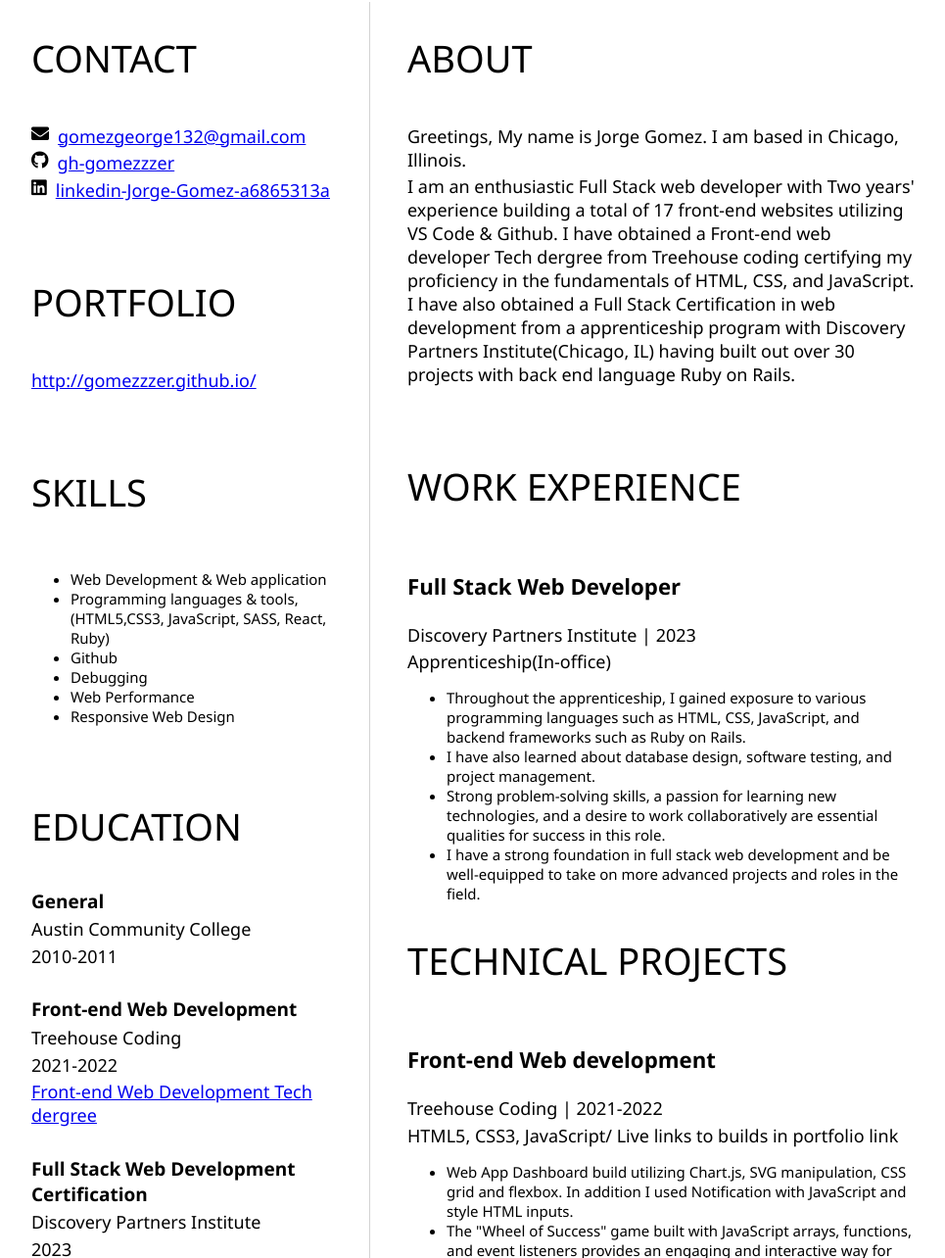
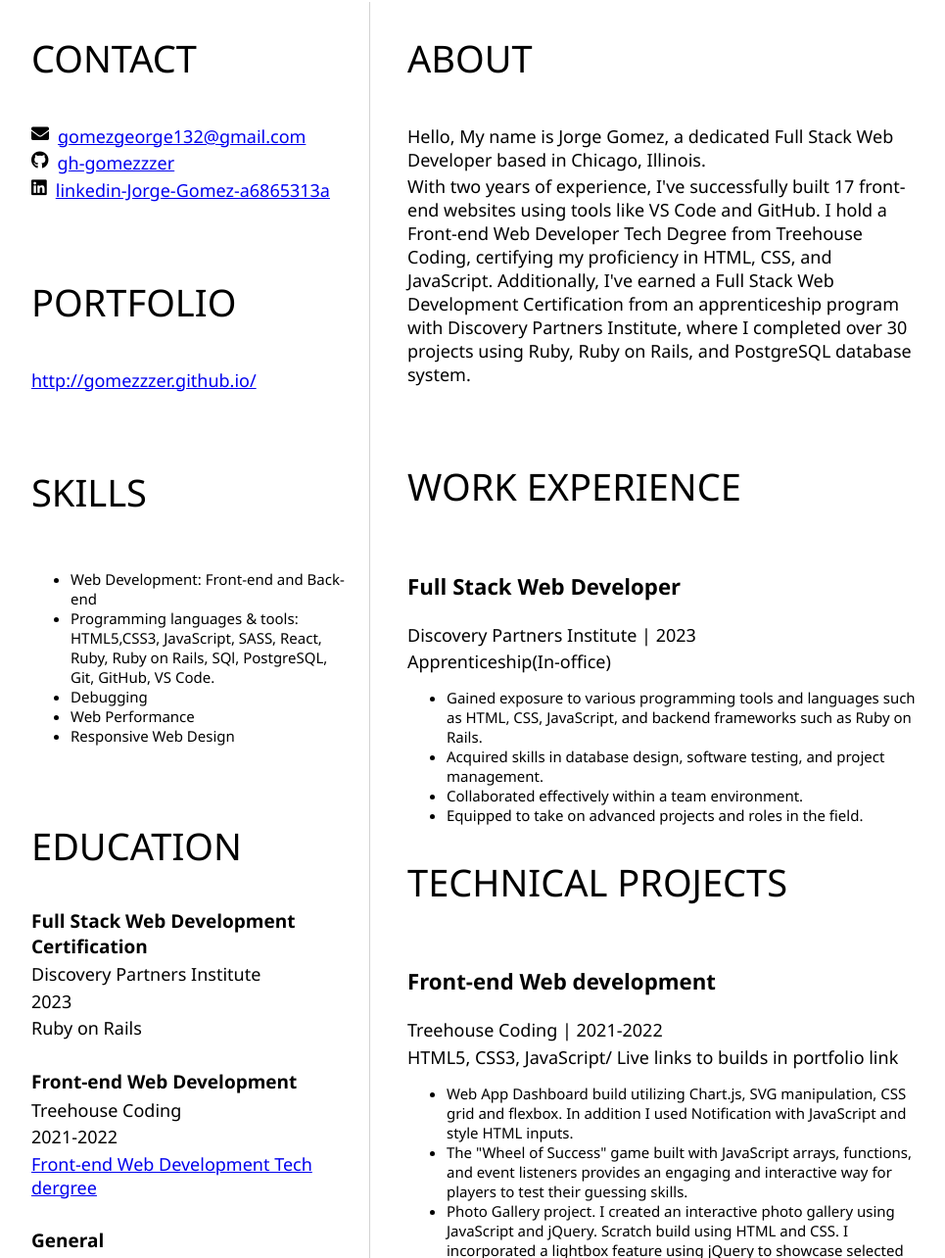
Before and after one commit to Gomezzzer/resume, a plain HTML site: page index.html in a window 1280 px wide. Shown: the part 342-1626 px from the top of the page at 98% size, without its empty margins (166-1131 px from the left). Drawn offline with Linux system fonts and the light colour scheme.

Commit message:
updated details

```diff
--- a/index.html
+++ b/index.html
@@ -45,9 +45,8 @@
 					<h2>SKILLS</h2>
 					<!-- your skills AKA "buzzwords" -->
                                 <ul>
-                                   <li>Web Development&#8203; & Web application</li>
-                                   <li>Programming&#8203; languages&#8203; & tools,(HTML5,&#8203;CSS3, JavaScript, SASS, React, Ruby)</li>
-                                   <li>Github</li>
+                                   <li>Web Development: Front-end and Back-end</li>
+                                   <li>Programming&#8203; languages&#8203; & tools: HTML5,&#8203;CSS3, JavaScript, SASS, React, Ruby, Ruby on Rails, SQl, PostgreSQL, Git, GitHub, VS Code.</li>
                                    <li>Debugging</li>
                                    <li>Web Performance&#8203;</li>
                                    <li>Responsive Web Design</li>
@@ -56,12 +55,15 @@
 				<section>
 					<h2>EDUCATION</h2>
 					<!-- your education -->
-                    <b>General</b>
+                    <b>Full Stack Web Development Certification</b>
                     <p>
-                        Austin Community College
+                        Discovery Partners Institute
                     </p>
                     <p>
-                        2010-2011
+                        2023
+                    </p>
+                    <p>
+                        Ruby on Rails
                     </p>
                     <br>
                     <b>Front-end Web Development</b>
@@ -75,24 +77,24 @@
                         <a href="https://images.credential.net/embed/yja5msmy.png">Front-end Web Development Tech dergree</a>
                     </p>
                     <br>
-                    <b>Full Stack Web Development Certification</b>
+                    <b>General</b>
                     <p>
-                        Discovery Partners Institute
+                        Austin Community College
                     </p>
                     <p>
-                        2023
+                        2010-2011
                     </p>
-                    <p>
-                        Ruby on Rails
-                    </p>
+
 				</section>
 			</article>
 			<article id="mainRight">
 				<section>
 					<h2>ABOUT</h2>
 					<!-- about you -->
-					<p>Greetings, My name is Jorge Gomez. I am based in Chicago, Illinois.</p>
-                   <p>I am an enthusiastic Full Stack web developer with Two years' experience building a total of 17 front-end websites utilizing VS Code & Github. I have obtained a Front-end web developer Tech dergree from Treehouse coding certifying my proficiency in the fundamentals of HTML, CSS, and JavaScript. I have also obtained a Full Stack Certification in web development from a apprenticeship program with Discovery Partners Institute(Chicago, IL) having built out over 30 projects with back end language Ruby on Rails.</p>
+					<p>Hello, My name is Jorge Gomez, a dedicated Full Stack Web Developer based in Chicago, Illinois. </p>
+                   <p>With two years of experience, I've successfully built 17 front-end websites using tools like VS Code and GitHub.
+                     I hold a Front-end Web Developer Tech Degree from Treehouse Coding, certifying my proficiency in HTML, CSS, and JavaScript.
+                     Additionally, I've earned a Full Stack Web Development Certification from an apprenticeship program with Discovery Partners Institute, where I completed over 30 projects using Ruby, Ruby on Rails, and PostgreSQL database system.</p>
 
 				</section>
 				<section>
@@ -106,10 +108,10 @@
                             Apprenticeship(In-office)
                     </p>
                     <ul>
-                            <li>Throughout the apprenticeship, I gained exposure to various programming languages such as HTML, CSS, JavaScript, and backend frameworks such as Ruby on Rails. </li>
-                            <li>I have also learned about database design, software testing, and project management.</li>
-                            <li>Strong problem-solving skills, a passion for learning new technologies, and a desire to work collaboratively are essential qualities for success in this role.</li>
-                            <li>I have a strong foundation in full stack web development and be well-equipped to take on more advanced projects and roles in the field.</li>
+                            <li>Gained exposure to various programming tools and languages such as HTML, CSS, JavaScript, and backend frameworks such as Ruby on Rails. </li>
+                            <li>Acquired skills in database design, software testing, and project management.</li>
+                            <li>Collaborated effectively within a team environment.</li>
+                            <li>Equipped to take on advanced projects and roles in the field.</li>
                     </ul>
                     <h2>TECHNICAL PROJECTS</h2>
                     <h3><b>Front-end Web development</b></h3>
```
